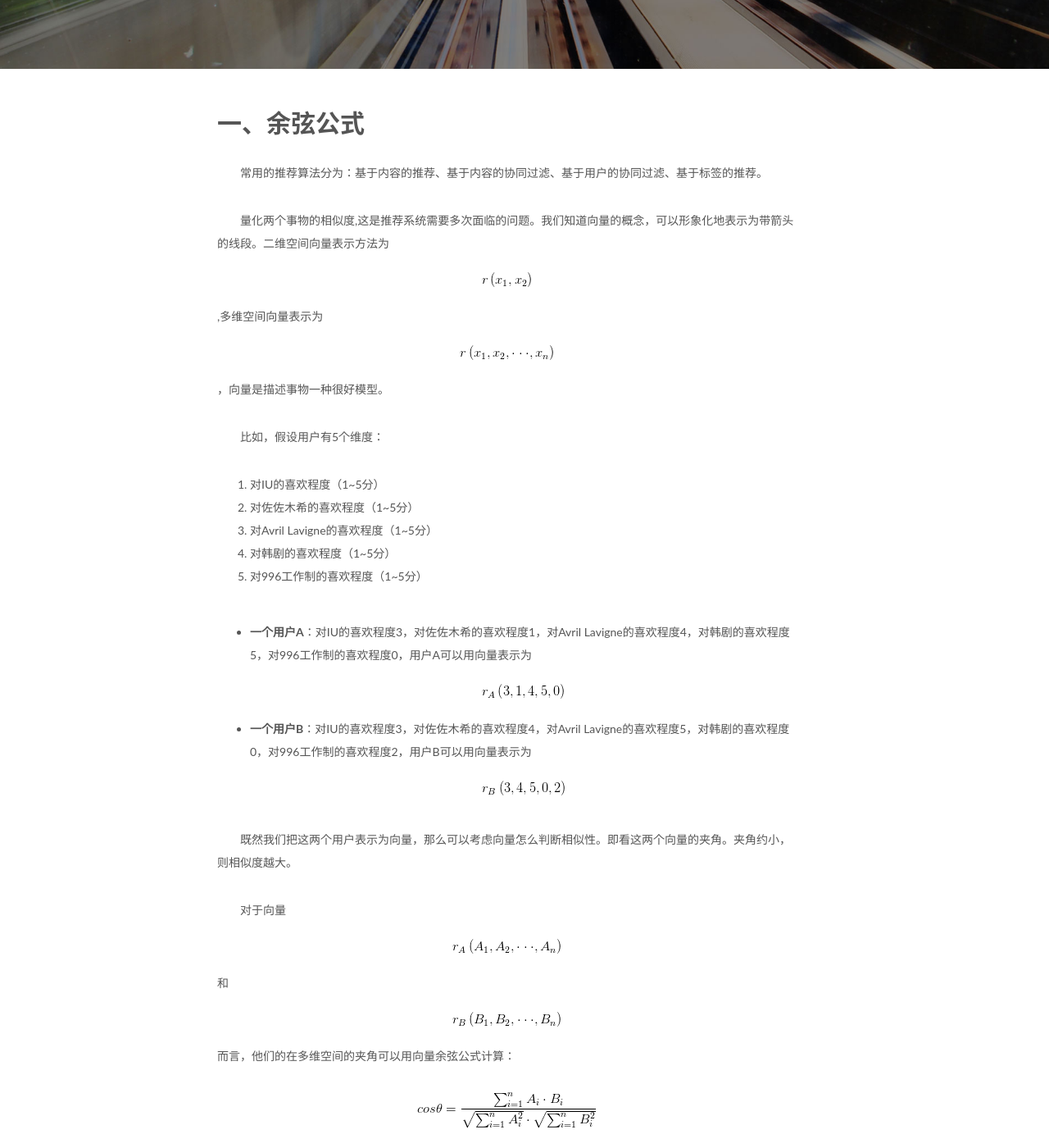
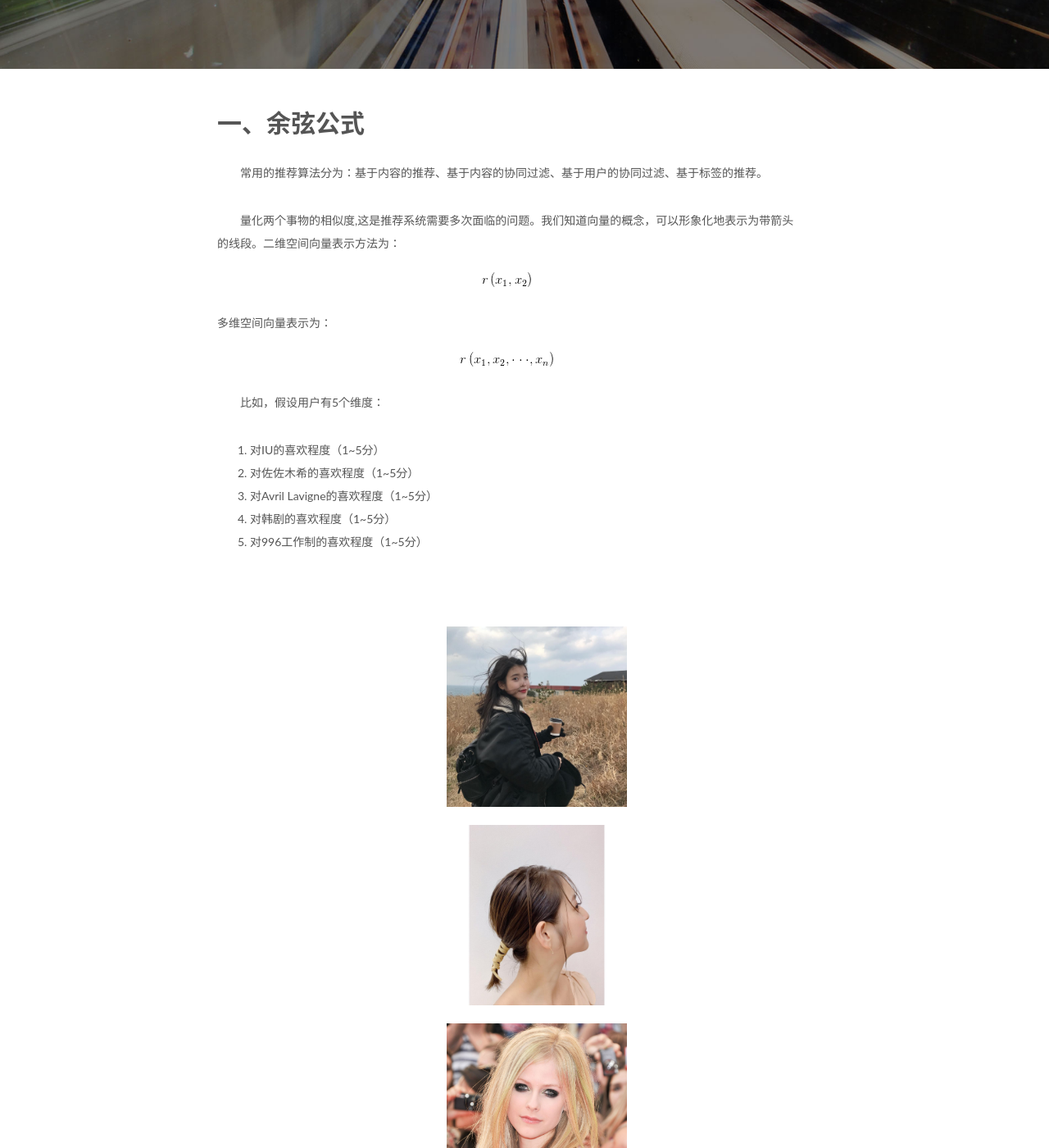
Before and after one commit to ARTAvrilLavigne/ARTAvrilLavigne.github.io, a Jekyll site: the page built from _posts/2019-04-27-recommendation algorithm.markdown, in a window 1280 px wide and 1400 px high, scrolled down 439 px. Shown: the whole window at 82% size. Built offline with Jekyll 4.4.1, drawn with Linux system fonts in a browser that asks for light colours; nearby versions of some CDN libraries; comment, search, counter and statistics services are not loaded; some of the changed text lies outside the part shown.

Commit message:
Update 2019-04-27-recommendation algorithm.markdown

```diff
--- a/_posts/2019-04-27-recommendation algorithm.markdown
+++ b/_posts/2019-04-27-recommendation algorithm.markdown
@@ -10,7 +10,8 @@ tags:
 ---
 ## 一、余弦公式<br>
 <p>　　常用的推荐算法分为：基于内容的推荐、基于内容的协同过滤、基于用户的协同过滤、基于标签的推荐。</p>
-<p>　　量化两个事物的相似度,这是推荐系统需要多次面临的问题。我们知道向量的概念，可以形象化地表示为带箭头的线段。二维空间向量表示方法为<img  src="https://github.com/ARTAvrilLavigne/ARTAvrilLavigne.github.io/blob/master/myblog/2019-04-27-recommendation%20algorithm/1.png?raw=true" alt="" width="60" height="18" />,多维空间向量表示为<img src="https://github.com/ARTAvrilLavigne/ARTAvrilLavigne.github.io/blob/master/myblog/2019-04-27-recommendation%20algorithm/2.png?raw=true" alt="" width="114" height="18" />，向量是描述事物一种很好模型。</p>
+<p>　　量化两个事物的相似度,这是推荐系统需要多次面临的问题。我们知道向量的概念，可以形象化地表示为带箭头的线段。二维空间向量表示方法为：<img  src="https://github.com/ARTAvrilLavigne/ARTAvrilLavigne.github.io/blob/master/myblog/2019-04-27-recommendation%20algorithm/1.png?raw=true" alt="" width="60" height="18" /></p>
+<p>多维空间向量表示为：<img src="https://github.com/ARTAvrilLavigne/ARTAvrilLavigne.github.io/blob/master/myblog/2019-04-27-recommendation%20algorithm/2.png?raw=true" alt="" width="114" height="18" /></p>
 <p>　　比如，假设用户有5个维度：</p>
 <ol>
 <li>对IU的喜欢程度（1~5分）</li>
@@ -20,8 +21,15 @@ tags:
 <li>对996工作制的喜欢程度（1~5分）</li>
 </ol>
 <ul>
-<li><strong>一个用户A</strong>：对IU的喜欢程度3，对佐佐木希的喜欢程度1，对Avril Lavigne的喜欢程度4，对韩剧的喜欢程度5，对996工作制的喜欢程度0，用户A可以用向量表示为<img src="https://github.com/ARTAvrilLavigne/ARTAvrilLavigne.github.io/blob/master/myblog/2019-04-27-recommendation%20algorithm/3.png?raw=true" alt="" width="100" height="18" /></li>
-<li><strong>一个用户B</strong>：对IU的喜欢程度3，对佐佐木希的喜欢程度4，对Avril Lavigne的喜欢程度5，对韩剧的喜欢程度0，对996工作制的喜欢程度2，用户B可以用向量表示为<img src="https://github.com/ARTAvrilLavigne/ARTAvrilLavigne.github.io/blob/master/myblog/2019-04-27-recommendation%20algorithm/4.png?raw=true" alt="" width="101" height="18" /></li>
+<br>
+<div style='width:700px; margin:0px auto'>
+<img src="https://github.com/ARTAvrilLavigne/ARTAvrilLavigne.github.io/blob/master/myblog/2019-04-27-recommendation%20algorithm/IU.jpg?raw=true" width="220" height="250">
+<img src="https://github.com/ARTAvrilLavigne/ARTAvrilLavigne.github.io/blob/master/myblog/2019-04-27-recommendation%20algorithm/sasaki.jpg?raw=true" width="220" height="250">
+<img src="https://github.com/ARTAvrilLavigne/ARTAvrilLavigne.github.io/blob/master/myblog/2019-04-27-recommendation%20algorithm/avril.jpg?raw=true" width="220" height="250">
+</div>
+<br>
+<li><strong>一个用户A</strong>：对IU的喜欢程度3，对佐佐木希的喜欢程度1，对Avril Lavigne的喜欢程度4，对韩剧的喜欢程度5，对996工作制的喜欢程度0，用户A可以用向量表示为：<img src="https://github.com/ARTAvrilLavigne/ARTAvrilLavigne.github.io/blob/master/myblog/2019-04-27-recommendation%20algorithm/3.png?raw=true" alt="" width="100" height="18" /></li>
+<li><strong>一个用户B</strong>：对IU的喜欢程度3，对佐佐木希的喜欢程度4，对Avril Lavigne的喜欢程度5，对韩剧的喜欢程度0，对996工作制的喜欢程度2，用户B可以用向量表示为：<img src="https://github.com/ARTAvrilLavigne/ARTAvrilLavigne.github.io/blob/master/myblog/2019-04-27-recommendation%20algorithm/4.png?raw=true" alt="" width="101" height="18" /></li>
 </ul>
 <p>　　既然我们把这两个用户表示为向量，那么可以考虑向量怎么判断相似性。即看这两个向量的夹角。夹角约小，则相似度越大。</p>
 <p>　　对于向量<img src="https://github.com/ARTAvrilLavigne/ARTAvrilLavigne.github.io/blob/master/myblog/2019-04-27-recommendation%20algorithm/5.png?raw=true" alt="" width="132" height="18" />和<img src="https://github.com/ARTAvrilLavigne/ARTAvrilLavigne.github.io/blob/master/myblog/2019-04-27-recommendation%20algorithm/6.png?raw=true" alt="" width="132" height="18" />而言，他们的在多维空间的夹角可以用向量余弦公式计算：</p>
```
